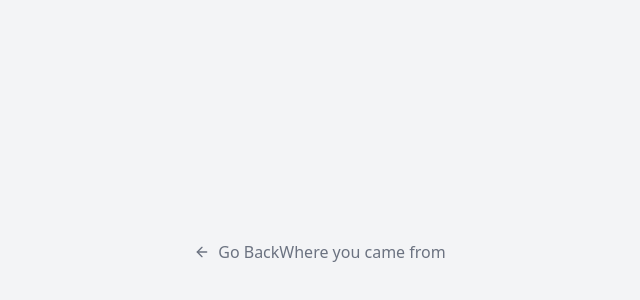
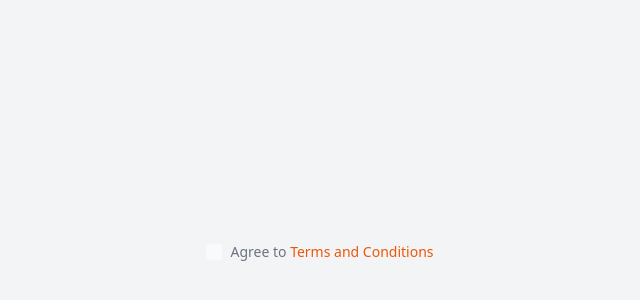
Before and after one commit to bad-Al-code/complete_auth, a React (Vite) app in the folder frontend/: page / in a window 1280 px wide. Shown: the part 148-448 px from the top of the page, without its empty margins (320-960 px from the left). Built offline with nearby package versions, Linux system fonts and the light colour scheme.

Commit message:
Checkbox with text on right side component

```diff
--- a/frontend/src/App.tsx
+++ b/frontend/src/App.tsx
@@ -1,12 +1,16 @@
+import Checkbox from "./components/Checkbox";
 import TextButtonWithIcon from "./TextButtonWithIcon";
 
 const App: React.FC = () => {
-  const handleClick = () => {};
+  const handleCheckboxChange = () => {};
   return (
     <div className="flex flex-col flex-wrap  items-center justify-center min-h-screen bg-gray-100 dark:bg-gray-800 p-6">
-      <TextButtonWithIcon
-        onClick={handleClick}
-        label="Go BackWhere you came from"
+      <Checkbox
+        id="agree"
+        onChange={handleCheckboxChange}
+        label="Agree to "
+        linkText="Terms and Conditions"
+        linkHref="#"
       />
     </div>
   );
--- /dev/null
+++ b/frontend/src/components/Checkbox.tsx
@@ -0,0 +1,73 @@
+import React from "react";
+import { FiCheck } from "react-icons/fi";
+
+interface CheckboxProps {
+  id: string;
+  label: string;
+  checked?: boolean;
+  onChange: (e: React.ChangeEvent<HTMLInputElement>) => void;
+  className?: string;
+  disabled?: boolean;
+  linkText?: string;
+  linkHref?: string;
+  required?: boolean;
+}
+
+const Checkbox: React.FC<CheckboxProps> = ({
+  id,
+  label,
+  checked = false,
+  onChange,
+  className = "",
+  disabled = false,
+  linkText,
+  linkHref,
+  required = false,
+}) => {
+  return (
+    <label className={`flex items-center cursor-pointer ${className}`}>
+      <div className="relative flex items-center h-5">
+        <input
+          type="checkbox"
+          id={id}
+          checked={checked}
+          onChange={onChange}
+          disabled={disabled}
+          required={required}
+          className="absolute opacity-0 cursor-pointer w-0 h-0"
+        />
+
+        <div
+          className={`w-4 h-4 text-blue-600 bg-gray-100  rounded focus:ring-blue-500 dark:focus:ring-blue-600 dark:ring-offset-gray-800 focus:ring-2 dark:bg-gray-700 dark:border-gray-600
+          ${
+            disabled
+              ? "bg-gray-200 border-gray-400"
+              : checked
+                ? "bg-primary-600 dark:bg-primary-600 border-transparent"
+                : "bg-gray-50 border-gray-300"
+          }
+          `}
+        >
+          {checked && <FiCheck className="text-white" />}
+        </div>
+      </div>
+
+      <div className="ml-2 text-sm">
+        <label
+          htmlFor={id}
+          className="  font-light text-sm  text-gray-500 dark:text-gray-300"
+        >
+          {label}{" "}
+          <a
+            href={linkHref}
+            className="font-medium text-primary-600 hover:underline dark:text-primary-500"
+          >
+            {linkText}
+          </a>
+        </label>
+      </div>
+    </label>
+  );
+};
+
+export default Checkbox;
```
